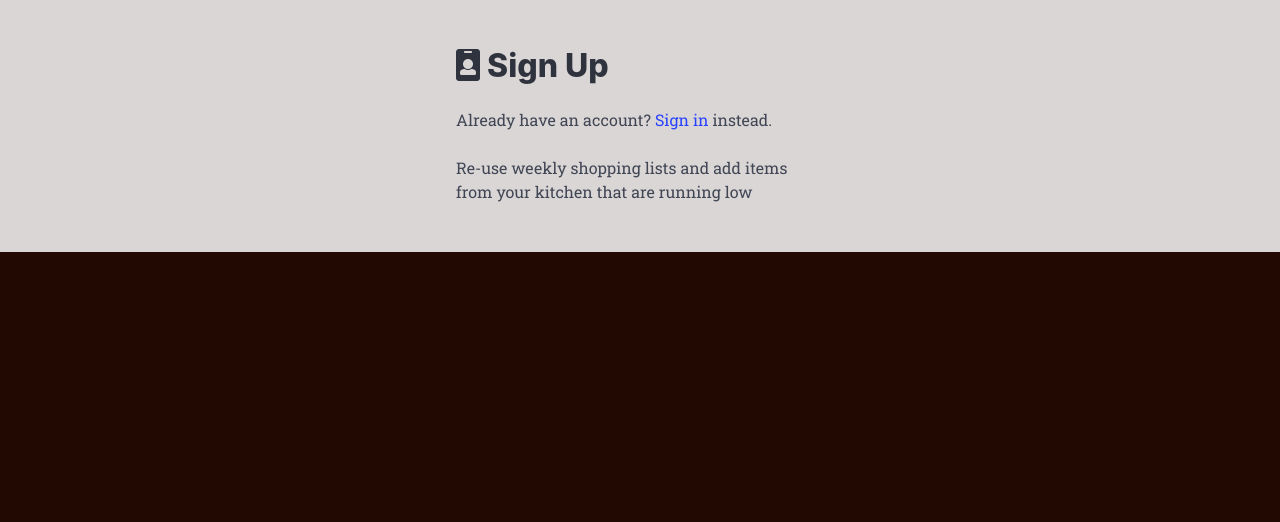
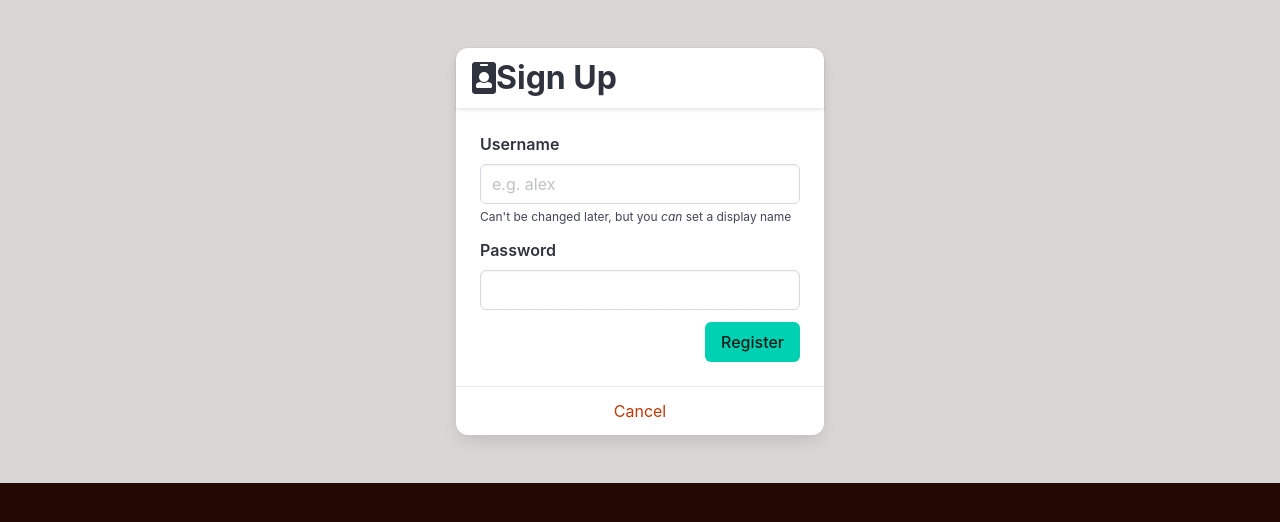
Before and after one commit to akersten/cute-kitchen, a Flask app: page /register in a window 1280 px wide. Shown: the top 522 px of the page. Run offline with Flask 2, Linux system fonts and the light colour scheme; style sheets or scripts are compiled from the project's sources; some libraries are stand-ins or nearby versions.

Commit message:
Styles for registration form

```diff
--- a/src/scss/cutekitchen.scss
+++ b/src/scss/cutekitchen.scss
@@ -9,6 +9,12 @@
 
 html {
   background-color: $cutekitchen-black; /* For pages that aren't long enough, don't have a bright white background. */
+}
+
+/* The Bulma $link variable is used for form highlight, which we want to be the primary accent color. But for actual
+ * links, it's too hard to read. */
+a {
+  color: $cutekitchen-primary;
 }
 
 //#endregion
@@ -29,17 +35,17 @@ body, section.section {
   color: $cutekitchen-light;
   font-size: 0.9rem;
 
-  a {
-    color: $cutekitchen-primary-accent;
-  }
-
   .title, .subtitle {
     color: $cutekitchen-light; /* Need the color set here too, .title has a color property. */
     font-size: 1.25rem;
   }
 
-  /* Reset size for the icons in the footer, they don't look right at 0.9rem. */
-  a.icon {
-    font-size: 1rem;
+  a {
+    color: $cutekitchen-primary-accent; /* The accent color is ok in the footer for links. */
+
+    /* Reset size for the icons in the footer, they don't look right at 0.9rem. */
+    .icon {
+      font-size: 1rem;
+    }
   }
 }
--- a/templates/authentication/register/register-body.html
+++ b/templates/authentication/register/register-body.html
@@ -2,11 +2,40 @@
     <div class="container">
         <div class="columns">
             <div class="column is-4 is-offset-4">
-                <h2 class="title"><i class="fas fa-id-badge"></i> Sign Up</h2>
-                <p class="content">Already have an account? <a href="#">Sign in</a> instead.</p> <!-- TODO: Link -->
 
-                <!-- TODO: Need better wording here: -->
-                <p class="content">Re-use weekly shopping lists and add items from your kitchen that are running low</p>
+                <div class="card">
+                    <header class="card-header">
+                        <h1 class="title card-header-title">
+                            <i class="fas fa-id-badge"></i>
+                            Sign Up
+                        </h1>
+                    </header>
+                    <div class="card-content">
+                        <form action="" method="post">
+                            <div class="field">
+                                <label class="label" for="input-username">Username</label>
+                                <input id="input-username" class="input" type="text" placeholder="e.g. alex" maxlength="20" required/>
+                                <p class="help">Can't be changed later, but you <em>can</em> set a display name</p>
+                            </div>
+
+                            <div class="field">
+                                <label class="label" for="input-password">Password</label>
+                                <input id="input-password" class="input" type="password" maxlength="64" required/>
+                            </div>
+
+                            <div class="field">
+                                <div class="control has-text-right">
+                                    <button type="submit" class="button is-primary">Register</button>
+                                </div>
+                            </div>
+                        </form>
+                    </div>
+                    <footer class="card-footer">
+                        <a href="{{ url_for("splash") }}" class="card-footer-item">Cancel</a>
+                    </footer>
+                </div>
+
+
             </div>
         </div>
     </div>
```
Also changed, not shown: src/scss/bulma.scss (+7 -1 lines).
